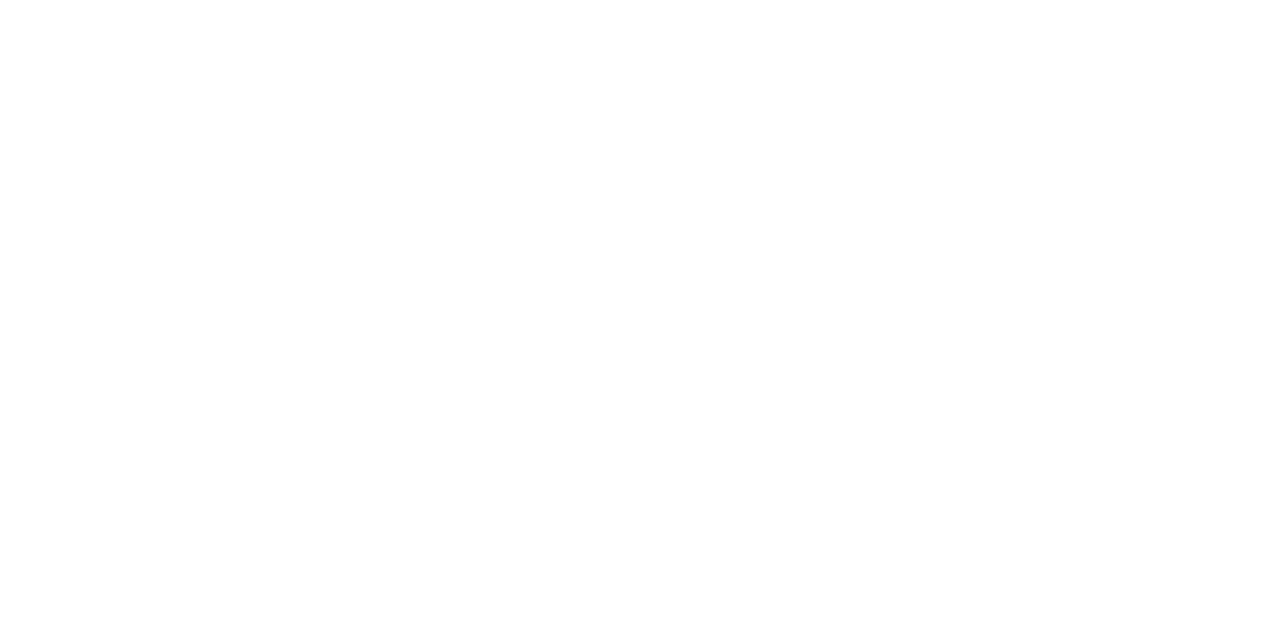
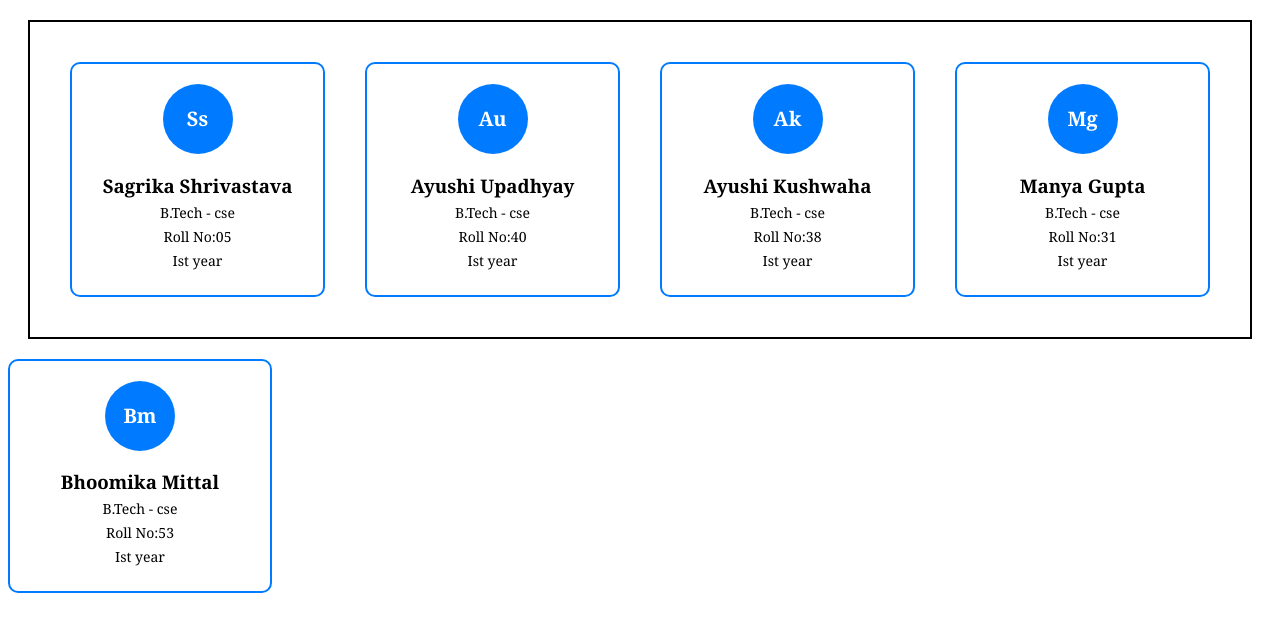
Before and after one commit to au9057531-blip/Ayushi, a plain HTML site: page Experiment8.html in a window 1280 px wide. Drawn offline with Linux system fonts and the light colour scheme.

Commit message:
Add files via upload

```diff
--- a/Experiment8.html
+++ b/Experiment8.html
@@ -4,8 +4,94 @@
 <meta charset="UTF-8">
 <meta name="viewport" content="width=devicd-width,intial scale=1.0">
 <title>DOCUMENT</title>
+
+<style>
+                body{
+            font-family:'Georgia';
+        }
+
+    .container {
+            border:2px solid black;
+            display:flex;
+            justify-content:center;
+            align-items:center;
+            /* flex-diraction: row; */
+            gap:40px;
+            padding:40px;
+            margin:20px;
+        }
+        .card{
+            background-color:white;
+            width:220px;
+            text-align:center;
+            border-radius:10px;
+            padding:20px;
+            box-shadow: 0 4px 8px  rgba 0,0,0,0.5;
+            border:2px solid #007bff;
+        }
+        .circle{
+            background-color:#007bff;
+            color: white;
+            font-weight: bold;
+            font-size: 20px;
+            border-radius: 50%;
+            width: 70px;
+            height: 70px;
+            line-height: 70px;
+            margin: 0 auto 15px;
+        }
+        h3 {
+            margin-bottom:5px;
+        }
+        p{
+            margin:5px 0;
+            font-size: 14px;
+        }
+
+     </style>
 </head>
 <body>
+    <div class="container">
+        <div class ="card">
+            <div class="circle">Ss</div>
+            <h3>Sagrika Shrivastava </h3>
+            <p>B.Tech - cse</p>
+            <p>Roll No:05</p>
+            <p>Ist year</p>
+            </div>
+
+        <div class ="card">
+            <div class="circle">Au</div>
+            <h3>Ayushi Upadhyay </h3>
+            <p>B.Tech - cse</p>
+            <p>Roll No:40</p>
+            <p>Ist year</p>
+            </div>
+
+        <div class ="card">
+            <div class="circle">Ak</div>
+            <h3>Ayushi Kushwaha </h3>
+            <p>B.Tech - cse</p>
+            <p>Roll No:38</p>
+            <p>Ist year</p>
+        </div>
+          <div class ="card">
+            <div class="circle">Mg</div>
+            <h3>Manya Gupta </h3>
+            <p>B.Tech - cse</p>
+            <p>Roll No:31</p>
+            <p>Ist year</p>
+        </div>
+        </div>
+          <div class ="card">
+            <div class="circle">Bm</div>
+            <h3>Bhoomika Mittal </h3>
+            <p>B.Tech - cse</p>
+            <p>Roll No:53</p>
+            <p>Ist year</p>
+          </div>
+
 
 
 </body>
+</html>
```
